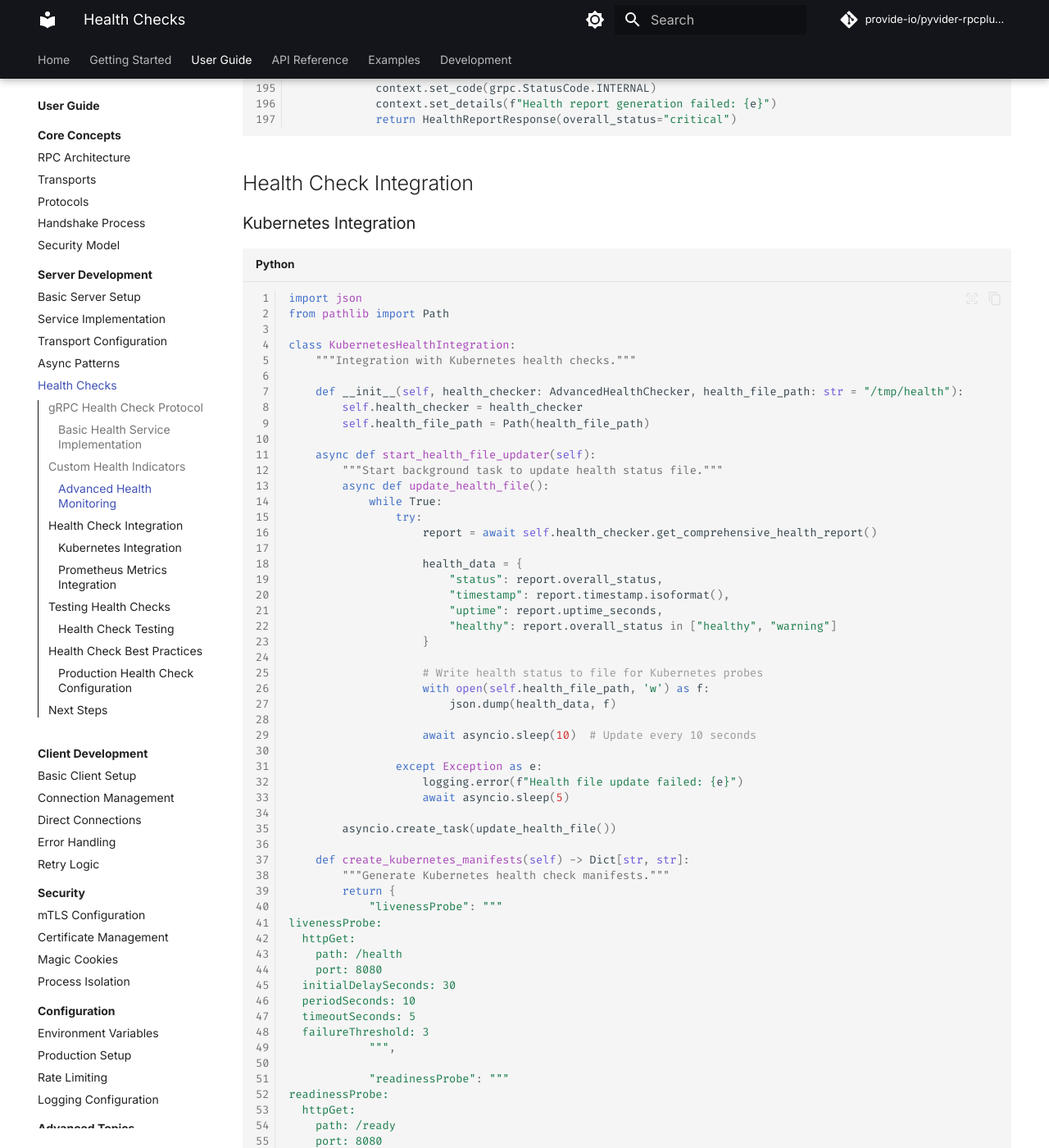
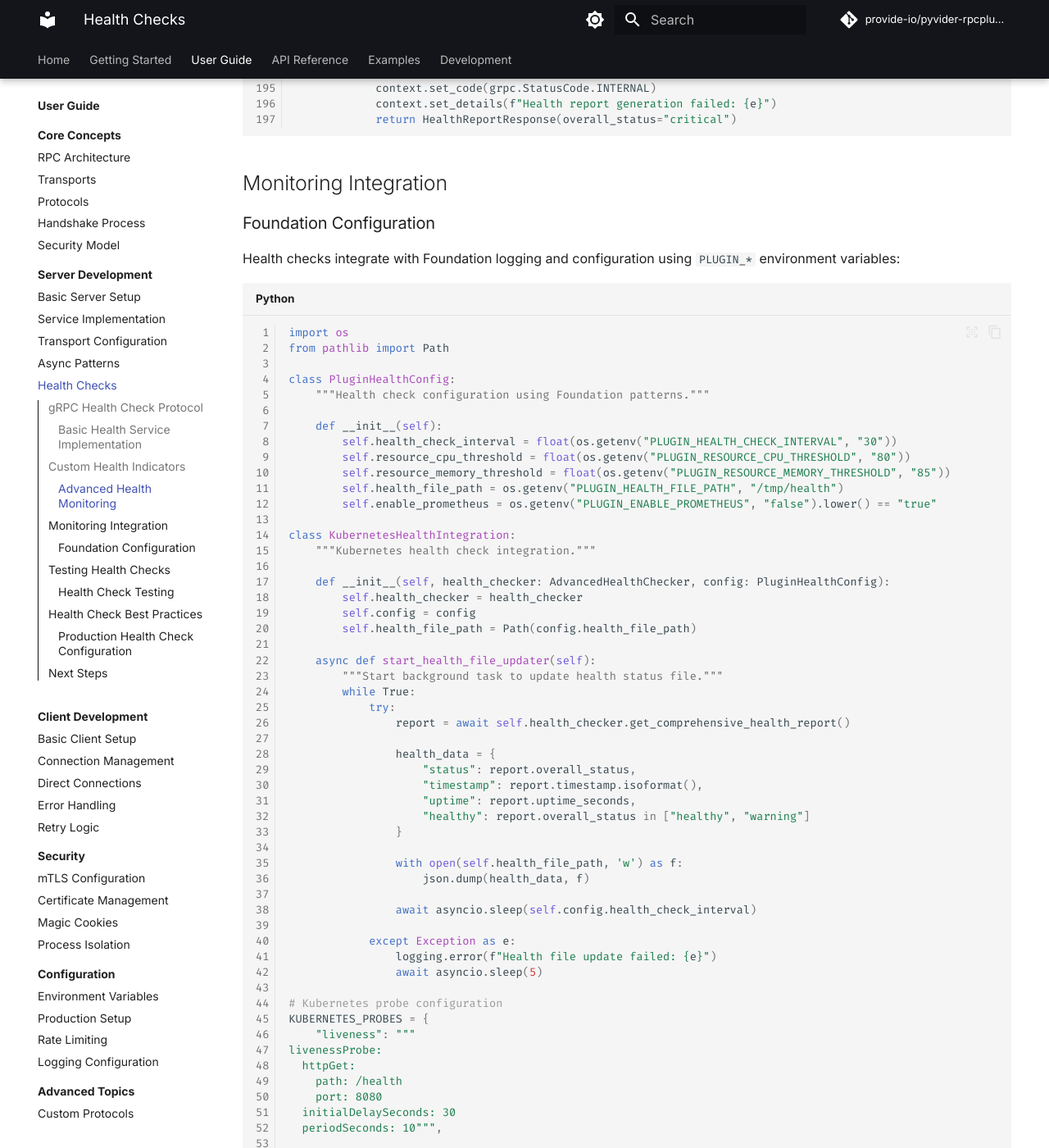
Before and after one commit to provide-io/pyvider-rpcplugin, an MkDocs documentation site: the page built from docs/guide/server/health-checks.md, in a window 1280 px wide and 1400 px high, scrolled down 6470 px. Shown: the whole window at 82% size. Built offline with MkDocs 1.6.1 and Material for MkDocs 9.7.7, drawn with Linux system fonts in a browser that asks for light colours; comment, search, counter and statistics services are not loaded; the version menu is left out; some of the changed text lies outside the part shown.

Commit message:
🔼⚙️ [skip ci] auto-commit

````diff
--- a/docs/guide/server/health-checks.md
+++ b/docs/guide/server/health-checks.md
@@ -327,156 +327,108 @@ class HealthAwareHandler:
             return HealthReportResponse(overall_status="critical")
 ```
 
-## Health Check Integration
+## Monitoring Integration
 
-### Kubernetes Integration
+### Foundation Configuration
+
+Health checks integrate with Foundation logging and configuration using `PLUGIN_*` environment variables:
 
 ```python
-import json
+import os
 from pathlib import Path
 
+class PluginHealthConfig:
+    """Health check configuration using Foundation patterns."""
+
+    def __init__(self):
+        self.health_check_interval = float(os.getenv("PLUGIN_HEALTH_CHECK_INTERVAL", "30"))
+        self.resource_cpu_threshold = float(os.getenv("PLUGIN_RESOURCE_CPU_THRESHOLD", "80"))
+        self.resource_memory_threshold = float(os.getenv("PLUGIN_RESOURCE_MEMORY_THRESHOLD", "85"))
+        self.health_file_path = os.getenv("PLUGIN_HEALTH_FILE_PATH", "/tmp/health")
+        self.enable_prometheus = os.getenv("PLUGIN_ENABLE_PROMETHEUS", "false").lower() == "true"
+
 class KubernetesHealthIntegration:
-    """Integration with Kubernetes health checks."""
+    """Kubernetes health check integration."""
 
-    def __init__(self, health_checker: AdvancedHealthChecker, health_file_path: str = "/tmp/health"):
+    def __init__(self, health_checker: AdvancedHealthChecker, config: PluginHealthConfig):
         self.health_checker = health_checker
-        self.health_file_path = Path(health_file_path)
+        self.config = config
+        self.health_file_path = Path(config.health_file_path)
 
     async def start_health_file_updater(self):
         """Start background task to update health status file."""
-        async def update_health_file():
-            while True:
-                try:
-                    report = await self.health_checker.get_comprehensive_health_report()
+        while True:
+            try:
+                report = await self.health_checker.get_comprehensive_health_report()
 
-                    health_data = {
-                        "status": report.overall_status,
-                        "timestamp": report.timestamp.isoformat(),
-                        "uptime": report.uptime_seconds,
-                        "healthy": report.overall_status in ["healthy", "warning"]
-                    }
+                health_data = {
+                    "status": report.overall_status,
+                    "timestamp": report.timestamp.isoformat(),
+                    "uptime": report.uptime_seconds,
+                    "healthy": report.overall_status in ["healthy", "warning"]
+                }
 
-                    # Write health status to file for Kubernetes probes
-                    with open(self.health_file_path, 'w') as f:
-                        json.dump(health_data, f)
+                with open(self.health_file_path, 'w') as f:
+                    json.dump(health_data, f)
 
-                    await asyncio.sleep(10)  # Update every 10 seconds
+                await asyncio.sleep(self.config.health_check_interval)
 
-                except Exception as e:
-                    logging.error(f"Health file update failed: {e}")
-                    await asyncio.sleep(5)
+            except Exception as e:
+                logging.error(f"Health file update failed: {e}")
+                await asyncio.sleep(5)
 
-        asyncio.create_task(update_health_file())
-
-    def create_kubernetes_manifests(self) -> Dict[str, str]:
-        """Generate Kubernetes health check manifests."""
-        return {
-            "livenessProbe": """
+# Kubernetes probe configuration
+KUBERNETES_PROBES = {
+    "liveness": """
 livenessProbe:
   httpGet:
     path: /health
     port: 8080
   initialDelaySeconds: 30
-  periodSeconds: 10
-  timeoutSeconds: 5
-  failureThreshold: 3
-            """,
+  periodSeconds: 10""",
 
-            "readinessProbe": """
+    "readiness": """
 readinessProbe:
   httpGet:
     path: /ready
     port: 8080
   initialDelaySeconds: 5
-  periodSeconds: 5
-  timeoutSeconds: 3
-  failureThreshold: 3
-            """,
-
-            "exec_probe": f"""
-livenessProbe:
-  exec:
-    command:
-    - cat
-    - {self.health_file_path}
-  initialDelaySeconds: 30
-  periodSeconds: 10
-            """
-        }
-```
-
-### Prometheus Metrics Integration
-
-```python
-from typing import Counter, Histogram, Gauge
+  periodSeconds: 5"""
+}
 
 class PrometheusHealthMetrics:
-    """Export health metrics in Prometheus format."""
+    """Simplified Prometheus metrics export."""
 
     def __init__(self):
-        # Simulated Prometheus metrics (replace with actual prometheus_client)
-        self.health_check_duration = {}  # Histogram
-        self.health_status_gauge = {}    # Gauge
-        self.health_check_total = {}     # Counter
+        self.health_status_gauge = {}
+        self.health_check_total = {}
+        self.health_check_duration = {}
 
     def record_health_check(self, service: str, duration: float, status: str):
         """Record health check metrics."""
-        # Record duration
+        self.health_status_gauge[service] = 1 if status == "healthy" else 0
+        self.health_check_total[service] = self.health_check_total.get(service, 0) + 1
+
         if service not in self.health_check_duration:
             self.health_check_duration[service] = []
         self.health_check_duration[service].append(duration)
-
-        # Update status gauge (1 = healthy, 0 = unhealthy)
-        self.health_status_gauge[service] = 1 if status == "healthy" else 0
-
-        # Increment counter
-        if service not in self.health_check_total:
-            self.health_check_total[service] = 0
-        self.health_check_total[service] += 1
 
     def get_prometheus_metrics(self) -> str:
         """Generate Prometheus-formatted metrics."""
         metrics = []
 
-        # Health status gauges
         for service, status in self.health_status_gauge.items():
             metrics.append(f'health_status{{service="{service}"}} {status}')
 
-        # Health check counters
         for service, count in self.health_check_total.items():
             metrics.append(f'health_checks_total{{service="{service}"}} {count}')
 
-        # Health check duration histograms (simplified)
         for service, durations in self.health_check_duration.items():
             if durations:
                 avg_duration = sum(durations) / len(durations)
                 metrics.append(f'health_check_duration_seconds{{service="{service}"}} {avg_duration:.3f}')
 
         return "\n".join(metrics)
-
-# Integration with health checker
-class MonitoredHealthChecker(AdvancedHealthChecker):
-    def __init__(self):
-        super().__init__()
-        self.prometheus_metrics = PrometheusHealthMetrics()
-
-    async def check_service_health(self, service_name: str, checker: callable) -> bool:
-        """Check service health with metrics recording."""
-        start_time = time.time()
-
-        try:
-            is_healthy = await self._run_dependency_checker(checker)
-            status = "healthy" if is_healthy else "unhealthy"
-
-        except Exception:
-            is_healthy = False
-            status = "error"
-
-        finally:
-            duration = time.time() - start_time
-            self.prometheus_metrics.record_health_check(service_name, duration, status)
-
-        return is_healthy
 ```
 
 ## Testing Health Checks
````
